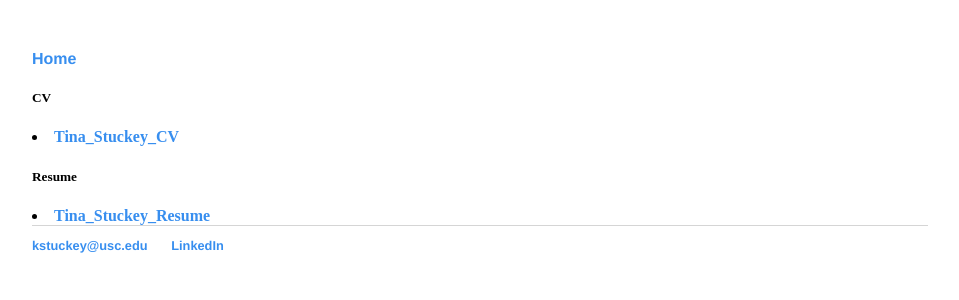
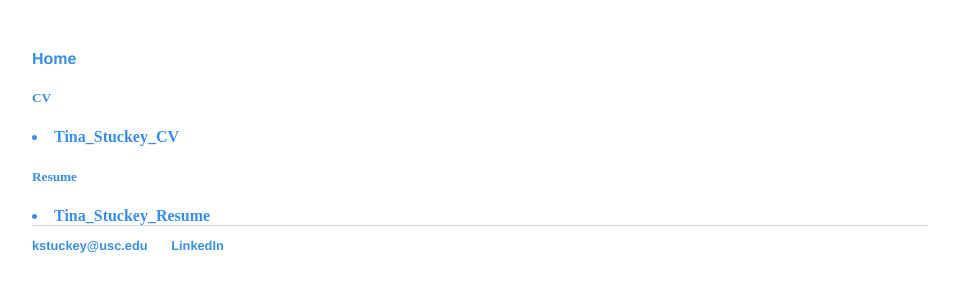
Before and after one commit to kstuckey0/kstuckey0.github.io, a Jekyll site: the page cv/index.html, which Jekyll copies as it is, in a window 1280 px wide. Shown: the top 300 px of the page, without its empty margins (160-1119 px from the left). Built offline with Jekyll 4.4.1, drawn with Linux system fonts in a browser that asks for light colours.

Commit message:
Update main.css

```diff
--- a/css/main.css
+++ b/css/main.css
@@ -1,6 +1,7 @@
 body {
     margin: 50px auto;
     width: 70%;
+    color: #378EEF
 }
 nav ul, footer ul {
     font-family:'Helvetica', 'Arial', 'Sans-Serif';
```
